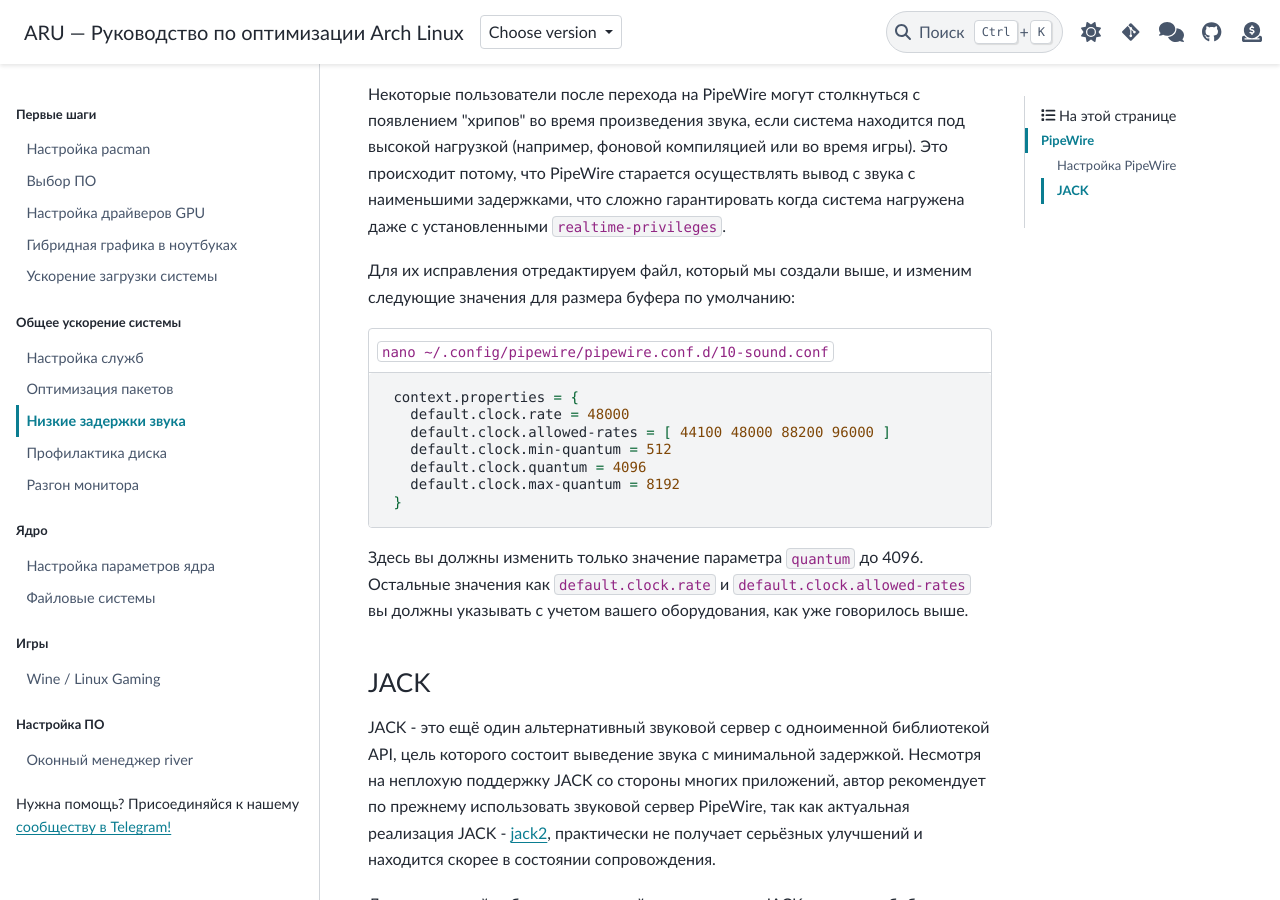
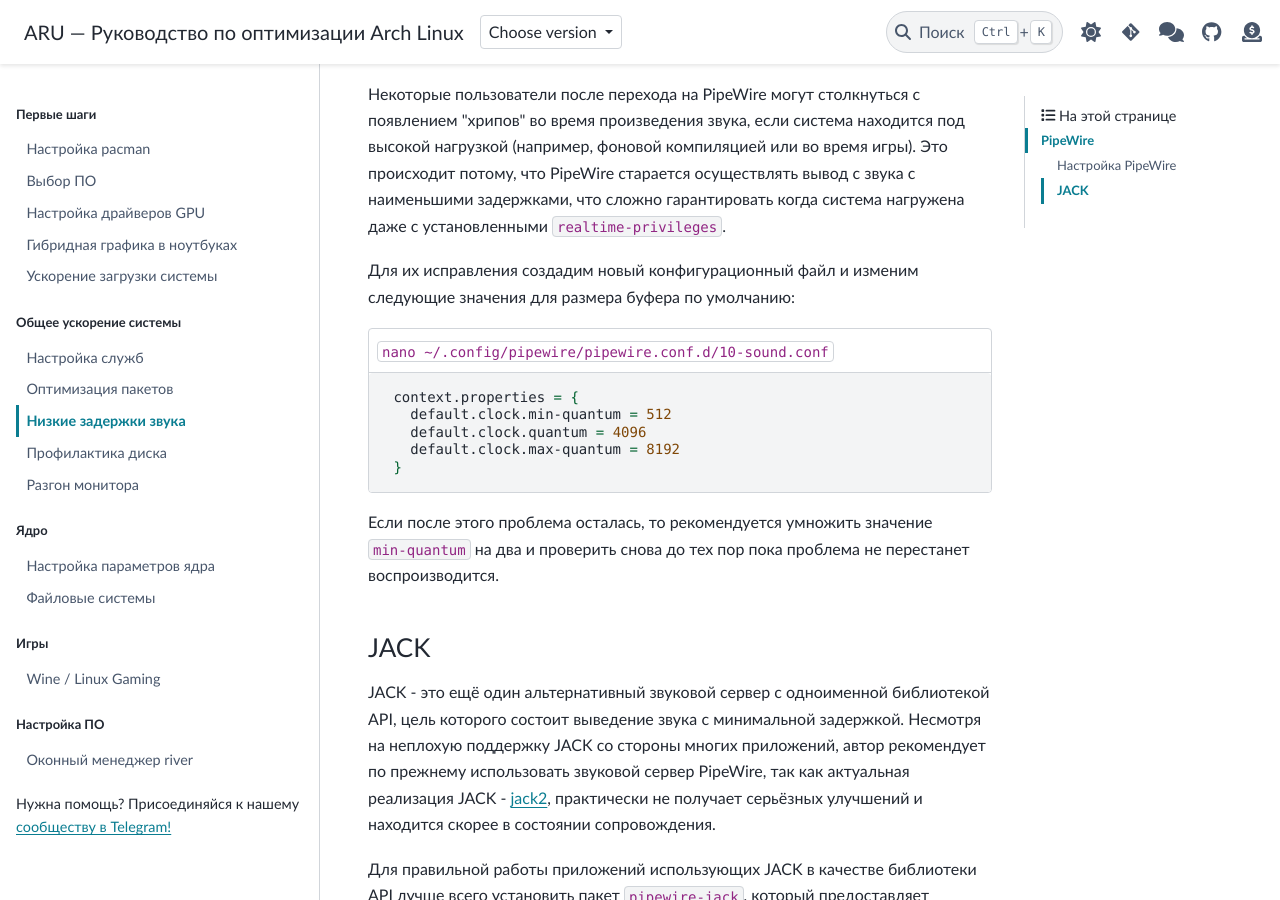
Before and after one commit to ventureoo/ARU, a Sphinx documentation site: the page built from docs/source/sound.rst, in a window 1280 px wide and 900 px high, scrolled down 2787 px. Built offline with Sphinx 7.4.7 and the PyData theme 0.15.4, drawn with Linux system fonts in a browser that asks for light colours; some of the changed text lies outside the part shown.

Commit message:
generic-system-acceleration/sound: Split settings into two files
Signed-off-by: Vasiliy Stelmachenok <ventureo@cachyos.org>

```diff
--- a/docs/source/sound.rst
+++ b/docs/source/sound.rst
@@ -151,24 +151,21 @@
 звука с наименьшими задержками, что сложно гарантировать когда
 система нагружена даже с установленными ``realtime-privileges``.
 
-Для их исправления отредактируем файл, который мы создали выше, и
-изменим следующие значения для размера буфера по умолчанию:
+Для их исправления создадим новый конфигурационный файл и изменим
+следующие значения для размера буфера по умолчанию:
 
 .. code-block:: shell
   :caption: ``nano ~/.config/pipewire/pipewire.conf.d/10-sound.conf``
 
    context.properties = {
-     default.clock.rate = 48000
-     default.clock.allowed-rates = [ 44100 48000 88200 96000 ]
      default.clock.min-quantum = 512
      default.clock.quantum = 4096
      default.clock.max-quantum = 8192
    }
 
-Здесь вы должны изменить только значение параметра ``quantum`` до
-4096. Остальные значения как ``default.clock.rate`` и
-``default.clock.allowed-rates`` вы должны указывать с учетом
-вашего оборудования, как уже говорилось выше.
+Если после этого проблема осталась, то рекомендуется умножить значение
+``min-quantum`` на два и проверить снова до тех пор пока проблема не
+перестанет воспроизводится.
 
 .. jack:
 
```
Also changed, not shown: other parts of docs/source/sound.rst (+1 -1 lines).
